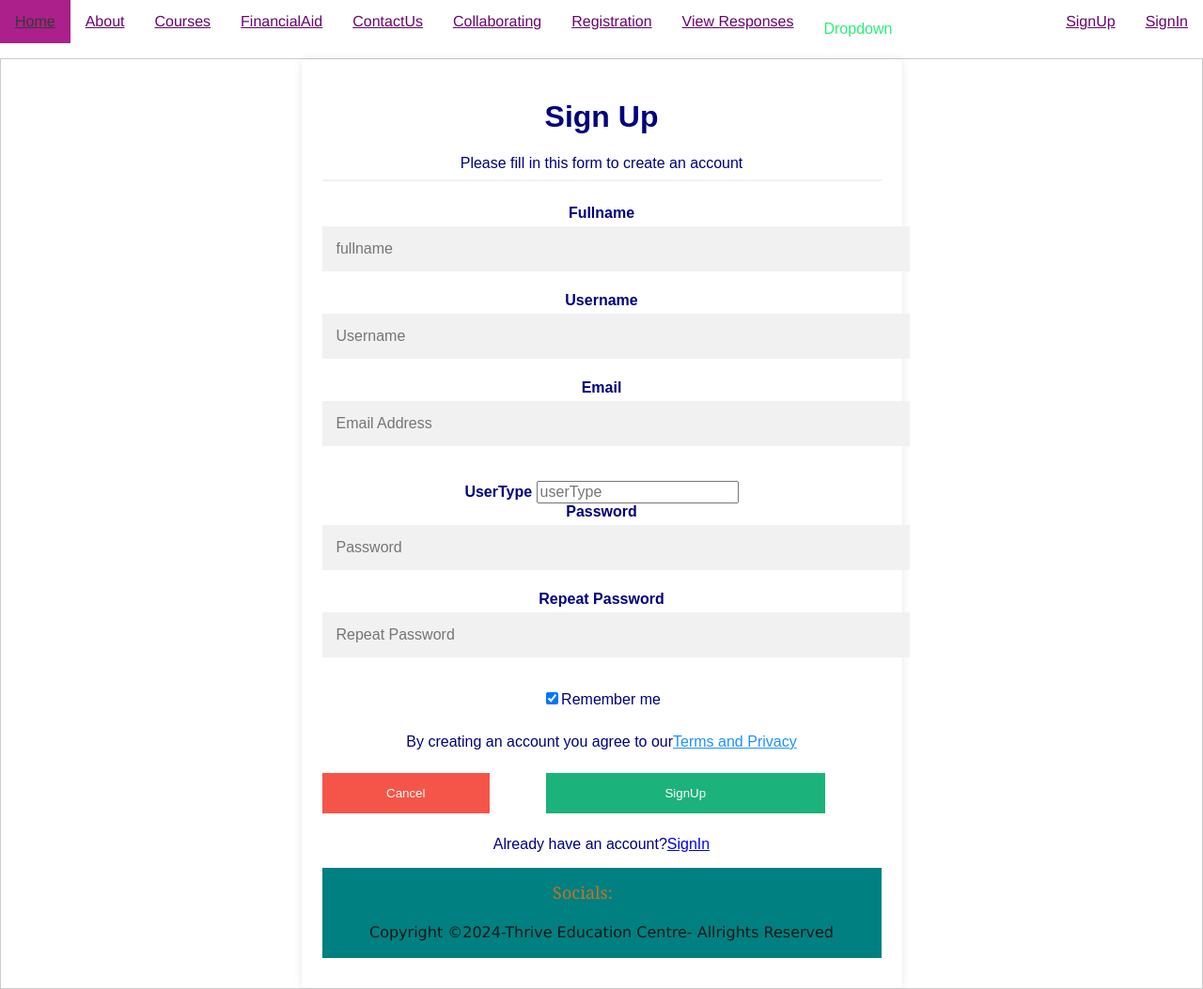
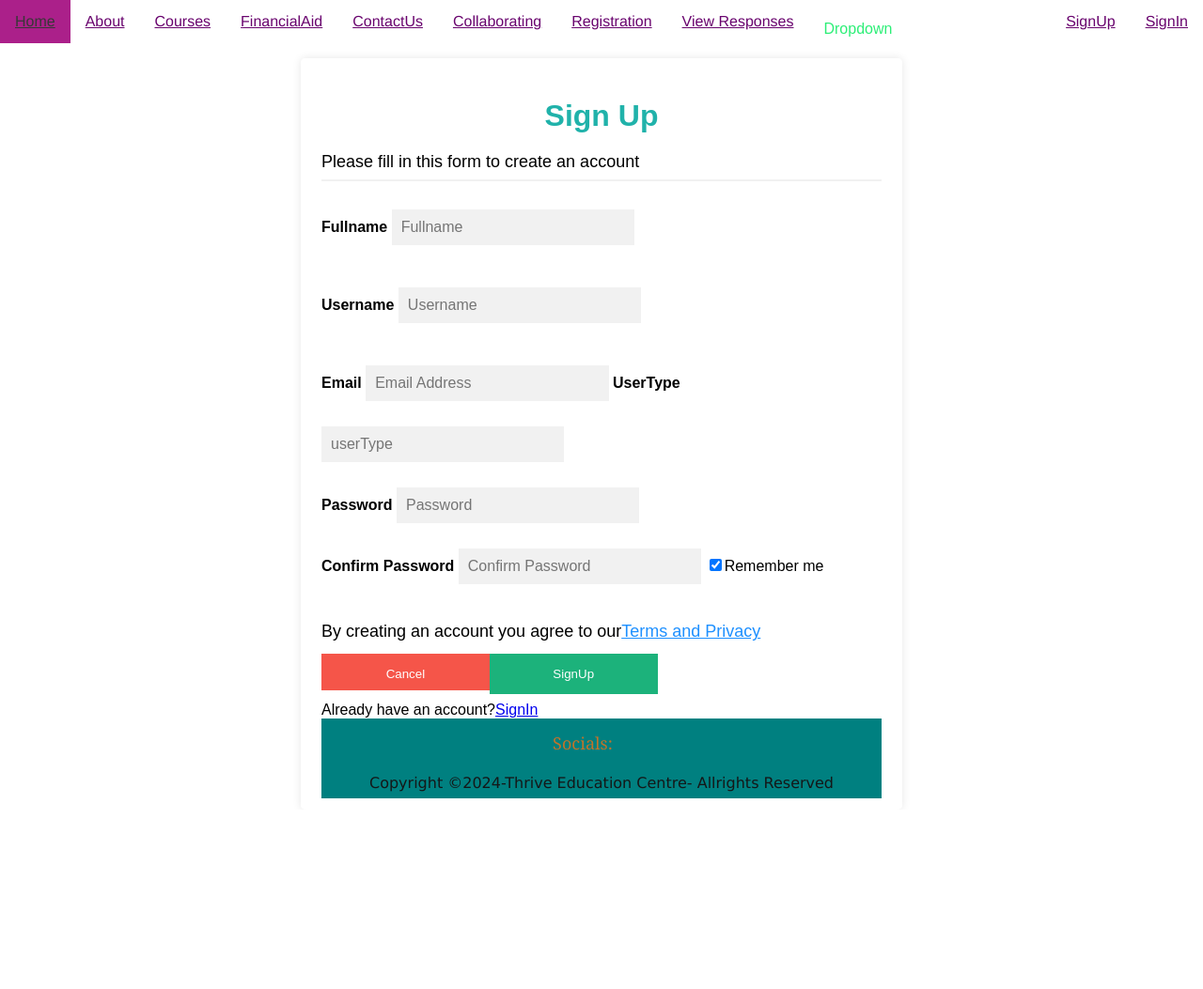
Before and after one commit to Clarita254/THRIVESCHOOL, a PHP site: page /SignUp.php in a window 1280 px wide. Shown: the whole page at 94% size. After the commit the page ends 850 px from the top, so only its background shows below. Run offline with PHP 8.4, Linux system fonts and the light colour scheme.

Commit message:
Changed structure of sign up page

```diff
--- a/SignUp.php
+++ b/SignUp.php
@@ -4,14 +4,29 @@
 <?php include_once("templates/nav.php");?>
 
 
-<?php require_once("includes/db_connect.php");?>
+<style>
+h1{
+text-align:center;
+margin-bottom:20px;
+color:lightseagreen;
+}
 
+p{
+display:block;
+margin-bottom:5px;
+font-size: large;
+color:black;
 
+}
+p1{
+    padding-bottom:20px;
+}
+    </style>
 <body>
+<div class="container">
+<form action="action_page.php">
 
-<form action="action_page.php"style="border:1px solid #ccc">
-    <div class="container">
-<div id=SignUp-h2>
+<div id=SignUp-h1>
 <h1> Sign Up </h1>
 <div>
 
@@ -20,26 +35,26 @@
 <hr>
 
 <label for ="fullname"><b>Fullname</b></label>
-<input type="text"placeholder="fullname"name="fullname"required>
+<input type="text" name="fullname"id="fullname"placeholder="Fullname" required><br><br>
 
 <label for ="Username"><b>Username</b></label>
-<input type="text"placeholder="Username"name="Username"required><br>
+<input type="text" name="Username"id="username"placeholder="Username" required><br><br>
 
 <label for ="email"><b>Email</b></label>
-<input type="text"placeholder="Email Address"name="email"required>
+<input type="text"name="email"id="Email"placeholder="Email Address"required>
 
 <label for="userType"><b>UserType</b></label>
-<input type="userType" placeholder="userType"name = "userType" required><br>
+<input type="text"name="userType"id="usertype" placeholder="userType" required><br>
 
 
 
 <!----->
 <label for="password"><b>Password</b></label>
-<input type="password" placeholder="Password"name = "password" required><br>
+<input type="password"name="password"id="password"placeholder="Password" required><br>
 
 
-<label for ="password-repeat"><b>Repeat Password</b></label>
-<input type="password" placeholder="Repeat Password"name="password-repeat"required>
+<label for ="Confirm-password"><b>Confirm Password</b></label>
+<input type="password"name="confirm-password"id="confirm password"placeholder="Confirm Password"required>
 
 
 <input type="checkbox"checked="checked"name="remember"style="margin-bottom:15px">Remember me </label>
@@ -49,9 +64,10 @@
     <button type="button" class="cancelbutton">Cancel</button>
     <button type="submit" class="signUpbutton">SignUp</button>
  </div>
+
+ </form>
  </div>
- </form>
-<p class="account-info">Already have an account?<a href="SignIn.php">SignIn</a></p>
+<p1 class="account-info">Already have an account?<a href="SignIn.php">SignIn</a></p1>
 
 </body>
 
--- a/css/form.css
+++ b/css/form.css
@@ -32,32 +32,15 @@ input[type="submit"]{
 input[type="submit"]:hover{
   background-color: darkviolet;
 }
-/*Code for SignUp page starts here*/
-#SignUp{
-  width:50%;
-  margin:0 auto;
-  padding:20px;
-  background-color:rgba(255,255,255,0.8);
-  border-radius:5px;
-  box-shadow: 0 0 10px rgba(0,0,0,0.1);
 
 
-}
+/*Code for SignUp page starts here*/
 
-#SignUp-h2{
-  text-align:center;
-  margin-bottom:20px;
-  color:navy
-}
-#SignUp-Form-label{
-display:block;
-margin-bottom:5px;
 
-}
 /*Full-width input fields*/
 input[type=text],input[type=password]{
-  width:100%;
-  padding:15px;
+  width:40%;
+  padding:10px;
   margin:5px 0 22px 0;
   display:inline-block;
   border:none;
@@ -69,6 +52,7 @@ input[type=text]:focus,input[type=password]:focus{
   outline:none;
 
 }
+
 hr{
   border:1px solid #f1f1f1;
   margin-bottom:25px;
@@ -81,7 +65,7 @@ padding:14px 20px;
 margin:8px 0;
 border:none;
 cursor:pointer;
-width: 50%;
+width: 30%;
 opacity:0.9;
 }
 button:hover{
@@ -98,6 +82,7 @@ opacity:1;
 .cancelbutton,.signupbutton{
   float:left;
   width:30%;
+  padding-bottom: 10px;
 }
 /*Add padding to container elements*/
 .container{
@@ -111,7 +96,7 @@ opacity:1;
     box-sizing:border-box;
 
 }
-/*claear floats*/
+/*clear floats*/
 .clearfix::after{
 content:"";
 clear:both;
```
